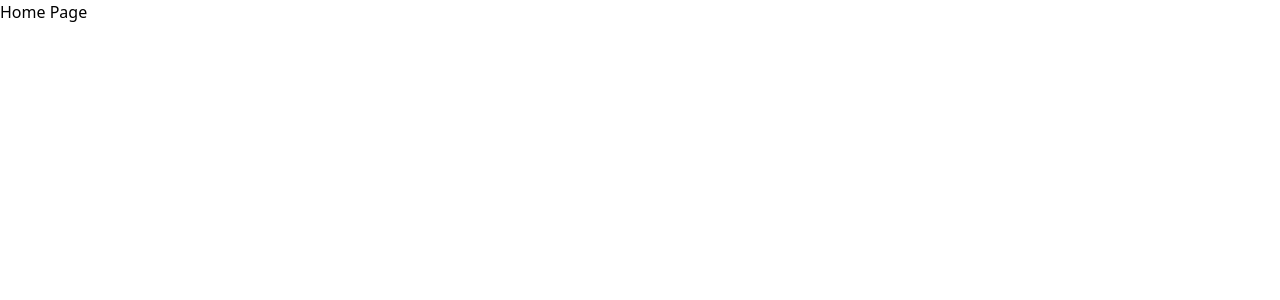
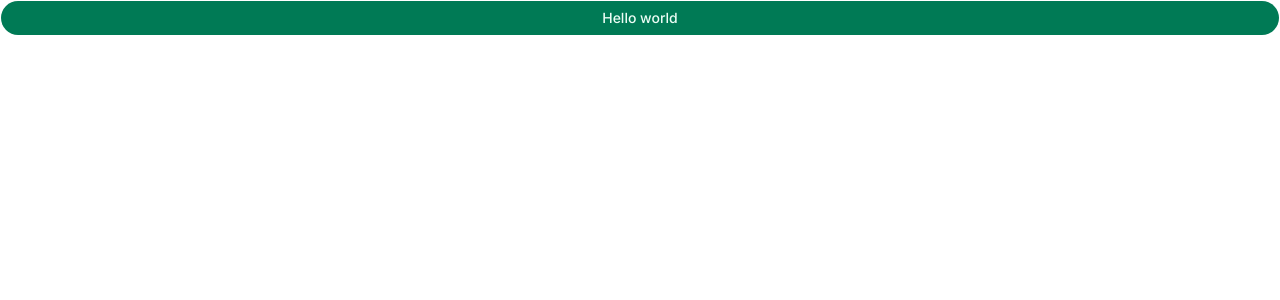
Before and after one commit to quangbach27/wild-workout-v2, a Next.js app in the folder web/: page / in a window 1280 px wide. Shown: the top 300 px of the page. Built offline with nearby package versions, Linux system fonts and the light colour scheme.

Commit message:
feature (web): Add Shadcn UI config

```diff
--- a/web/src/app/globals.css
+++ b/web/src/app/globals.css
@@ -1 +1,133 @@
 @import 'tailwindcss';
+@import 'tw-animate-css';
+@import 'shadcn/tailwind.css';
+
+@custom-variant dark (&:is(.dark *));
+
+@theme inline {
+  --font-heading: var(--font-sans);
+  --font-sans: var(--font-sans);
+  --color-sidebar-ring: var(--sidebar-ring);
+  --color-sidebar-border: var(--sidebar-border);
+  --color-sidebar-accent-foreground: var(--sidebar-accent-foreground);
+  --color-sidebar-accent: var(--sidebar-accent);
+  --color-sidebar-primary-foreground: var(--sidebar-primary-foreground);
+  --color-sidebar-primary: var(--sidebar-primary);
+  --color-sidebar-foreground: var(--sidebar-foreground);
+  --color-sidebar: var(--sidebar);
+  --color-chart-5: var(--chart-5);
+  --color-chart-4: var(--chart-4);
+  --color-chart-3: var(--chart-3);
+  --color-chart-2: var(--chart-2);
+  --color-chart-1: var(--chart-1);
+  --color-ring: var(--ring);
+  --color-input: var(--input);
+  --color-border: var(--border);
+  --color-destructive: var(--destructive);
+  --color-accent-foreground: var(--accent-foreground);
+  --color-accent: var(--accent);
+  --color-muted-foreground: var(--muted-foreground);
+  --color-muted: var(--muted);
+  --color-secondary-foreground: var(--secondary-foreground);
+  --color-secondary: var(--secondary);
+  --color-primary-foreground: var(--primary-foreground);
+  --color-primary: var(--primary);
+  --color-popover-foreground: var(--popover-foreground);
+  --color-popover: var(--popover);
+  --color-card-foreground: var(--card-foreground);
+  --color-card: var(--card);
+  --color-foreground: var(--foreground);
+  --color-background: var(--background);
+  --radius-sm: calc(var(--radius) * 0.6);
+  --radius-md: calc(var(--radius) * 0.8);
+  --radius-lg: var(--radius);
+  --radius-xl: calc(var(--radius) * 1.4);
+  --radius-2xl: calc(var(--radius) * 1.8);
+  --radius-3xl: calc(var(--radius) * 2.2);
+  --radius-4xl: calc(var(--radius) * 2.6);
+}
+
+:root {
+  --background: oklch(1 0 0);
+  --foreground: oklch(0.145 0 0);
+  --card: oklch(1 0 0);
+  --card-foreground: oklch(0.145 0 0);
+  --popover: oklch(1 0 0);
+  --popover-foreground: oklch(0.145 0 0);
+  --primary: oklch(0.508 0.118 165.612);
+  --primary-foreground: oklch(0.979 0.021 166.113);
+  --secondary: oklch(0.967 0.001 286.375);
+  --secondary-foreground: oklch(0.21 0.006 285.885);
+  --muted: oklch(0.97 0 0);
+  --muted-foreground: oklch(0.556 0 0);
+  --accent: oklch(0.97 0 0);
+  --accent-foreground: oklch(0.205 0 0);
+  --destructive: oklch(0.577 0.245 27.325);
+  --border: oklch(0.922 0 0);
+  --input: oklch(0.922 0 0);
+  --ring: oklch(0.708 0 0);
+  --chart-1: oklch(0.845 0.143 164.978);
+  --chart-2: oklch(0.696 0.17 162.48);
+  --chart-3: oklch(0.596 0.145 163.225);
+  --chart-4: oklch(0.508 0.118 165.612);
+  --chart-5: oklch(0.432 0.095 166.913);
+  --radius: 0.45rem;
+  --sidebar: oklch(0.985 0 0);
+  --sidebar-foreground: oklch(0.145 0 0);
+  --sidebar-primary: oklch(0.596 0.145 163.225);
+  --sidebar-primary-foreground: oklch(0.979 0.021 166.113);
+  --sidebar-accent: oklch(0.97 0 0);
+  --sidebar-accent-foreground: oklch(0.205 0 0);
+  --sidebar-border: oklch(0.922 0 0);
+  --sidebar-ring: oklch(0.708 0 0);
+}
+
+.dark {
+  --background: oklch(0.145 0 0);
+  --foreground: oklch(0.985 0 0);
+  --card: oklch(0.205 0 0);
+  --card-foreground: oklch(0.985 0 0);
+  --popover: oklch(0.205 0 0);
+  --popover-foreground: oklch(0.985 0 0);
+  --primary: oklch(0.432 0.095 166.913);
+  --primary-foreground: oklch(0.979 0.021 166.113);
+  --secondary: oklch(0.274 0.006 286.033);
+  --secondary-foreground: oklch(0.985 0 0);
+  --muted: oklch(0.269 0 0);
+  --muted-foreground: oklch(0.708 0 0);
+  --accent: oklch(0.269 0 0);
+  --accent-foreground: oklch(0.985 0 0);
+  --destructive: oklch(0.704 0.191 22.216);
+  --border: oklch(1 0 0 / 10%);
+  --input: oklch(1 0 0 / 15%);
+  --ring: oklch(0.556 0 0);
+  --chart-1: oklch(0.845 0.143 164.978);
+  --chart-2: oklch(0.696 0.17 162.48);
+  --chart-3: oklch(0.596 0.145 163.225);
+  --chart-4: oklch(0.508 0.118 165.612);
+  --chart-5: oklch(0.432 0.095 166.913);
+  --sidebar: oklch(0.205 0 0);
+  --sidebar-foreground: oklch(0.985 0 0);
+  --sidebar-primary: oklch(0.696 0.17 162.48);
+  --sidebar-primary-foreground: oklch(0.262 0.051 172.552);
+  --sidebar-accent: oklch(0.269 0 0);
+  --sidebar-accent-foreground: oklch(0.985 0 0);
+  --sidebar-border: oklch(1 0 0 / 10%);
+  --sidebar-ring: oklch(0.556 0 0);
+}
+
+@layer base {
+  * {
+    @apply border-border outline-ring/50;
+  }
+  body {
+    @apply bg-background text-foreground;
+  }
+  button:not(:disabled),
+  [role='button']:not(:disabled) {
+    cursor: pointer;
+  }
+  html {
+    @apply font-sans;
+  }
+}
--- a/web/src/app/layout.tsx
+++ b/web/src/app/layout.tsx
@@ -1,7 +1,11 @@
 import type { Metadata } from 'next';
 
-import { Geist, Geist_Mono } from 'next/font/google';
+import { Geist, Geist_Mono, Inter } from 'next/font/google';
+
 import './globals.css';
+import { cn } from '@/lib/utils';
+
+const inter = Inter({ subsets: ['latin'], variable: '--font-sans' });
 
 const geistSans = Geist({
   variable: '--font-geist-sans',
@@ -22,7 +26,14 @@
   return (
     <html
       lang="en"
-            className={`${geistSans.variable} ${geistMono.variable} h-full antialiased`}
+      className={cn(
+        'h-full',
+        'antialiased',
+        geistSans.variable,
+        geistMono.variable,
+        'font-sans',
+        inter.variable,
+      )}
     >
       <body className="flex min-h-full flex-col">{children}</body>
     </html>
--- a/web/src/app/page.tsx
+++ b/web/src/app/page.tsx
@@ -1,3 +1,5 @@
+import { Button } from '@/components/ui/button';
+
 export default function Home() {
-  return <main> Home Page</main>;
+  return <Button>Hello world</Button>;
 }
--- /dev/null
+++ b/web/src/components/ui/button.tsx
@@ -0,0 +1,55 @@
+import { Button as ButtonPrimitive } from '@base-ui/react/button';
+import { cva, type VariantProps } from 'class-variance-authority';
+import { cn } from 'cn';
+
+const buttonVariants = cva(
+  "group/button inline-flex shrink-0 items-center justify-center rounded-4xl border border-transparent bg-clip-padding text-sm font-medium whitespace-nowrap transition-all outline-none select-none focus-visible:border-ring focus-visible:ring-[3px] focus-visible:ring-ring/50 active:not-aria-[haspopup]:translate-y-px disabled:pointer-events-none disabled:opacity-50 aria-invalid:border-destructive aria-invalid:ring-[3px] aria-invalid:ring-destructive/20 dark:aria-invalid:border-destructive/50 dark:aria-invalid:ring-destructive/40 [&_svg]:pointer-events-none [&_svg]:shrink-0 [&_svg:not([class*='size-'])]:size-4",
+  {
+    variants: {
+      variant: {
+        default: 'bg-primary text-primary-foreground hover:bg-primary/80',
+        outline:
+          'border-border bg-input/30 hover:bg-input/50 hover:text-foreground aria-expanded:bg-muted aria-expanded:text-foreground',
+        secondary:
+          'bg-secondary text-secondary-foreground hover:bg-[color-mix(in_oklch,var(--secondary),var(--foreground)_5%)] aria-expanded:bg-secondary aria-expanded:text-secondary-foreground',
+        ghost:
+          'hover:bg-muted hover:text-foreground aria-expanded:bg-muted aria-expanded:text-foreground dark:hover:bg-muted/50',
+        destructive:
+          'bg-destructive/10 text-destructive hover:bg-destructive/20 focus-visible:border-destructive/40 focus-visible:ring-destructive/20 dark:bg-destructive/20 dark:hover:bg-destructive/30 dark:focus-visible:ring-destructive/40',
+        link: 'text-primary underline-offset-4 hover:underline',
+      },
+      size: {
+        default:
+          'h-9 gap-1.5 px-3 has-data-[icon=inline-end]:pr-2.5 has-data-[icon=inline-start]:pl-2.5',
+        xs: "h-6 gap-1 px-2.5 text-xs has-data-[icon=inline-end]:pr-2 has-data-[icon=inline-start]:pl-2 [&_svg:not([class*='size-'])]:size-3",
+        sm: 'h-8 gap-1 px-3 has-data-[icon=inline-end]:pr-2 has-data-[icon=inline-start]:pl-2',
+        lg: 'h-10 gap-1.5 px-4 has-data-[icon=inline-end]:pr-3 has-data-[icon=inline-start]:pl-3',
+        icon: 'size-9',
+        'icon-xs': "size-6 [&_svg:not([class*='size-'])]:size-3",
+        'icon-sm': 'size-8',
+        'icon-lg': 'size-10',
+      },
+    },
+    defaultVariants: {
+      variant: 'default',
+      size: 'default',
+    },
+  },
+);
+
+function Button({
+  className,
+  variant = 'default',
+  size = 'default',
+  ...props
+}: ButtonPrimitive.Props & VariantProps<typeof buttonVariants>) {
+  return (
+    <ButtonPrimitive
+      data-slot="button"
+      className={cn(buttonVariants({ variant, size, className }))}
+      {...props}
+    />
+  );
+}
+
+export { Button, buttonVariants };
--- /dev/null
+++ b/web/src/lib/utils.ts
@@ -0,0 +1 @@
+export { cn } from 'cn';
```
Also changed, not shown: web/package.json (+7 -1 lines), web/components.json (added), 1 other file (tests, documents, lock files or other folders). Lines whose indentation alone changed are shown as unchanged.
